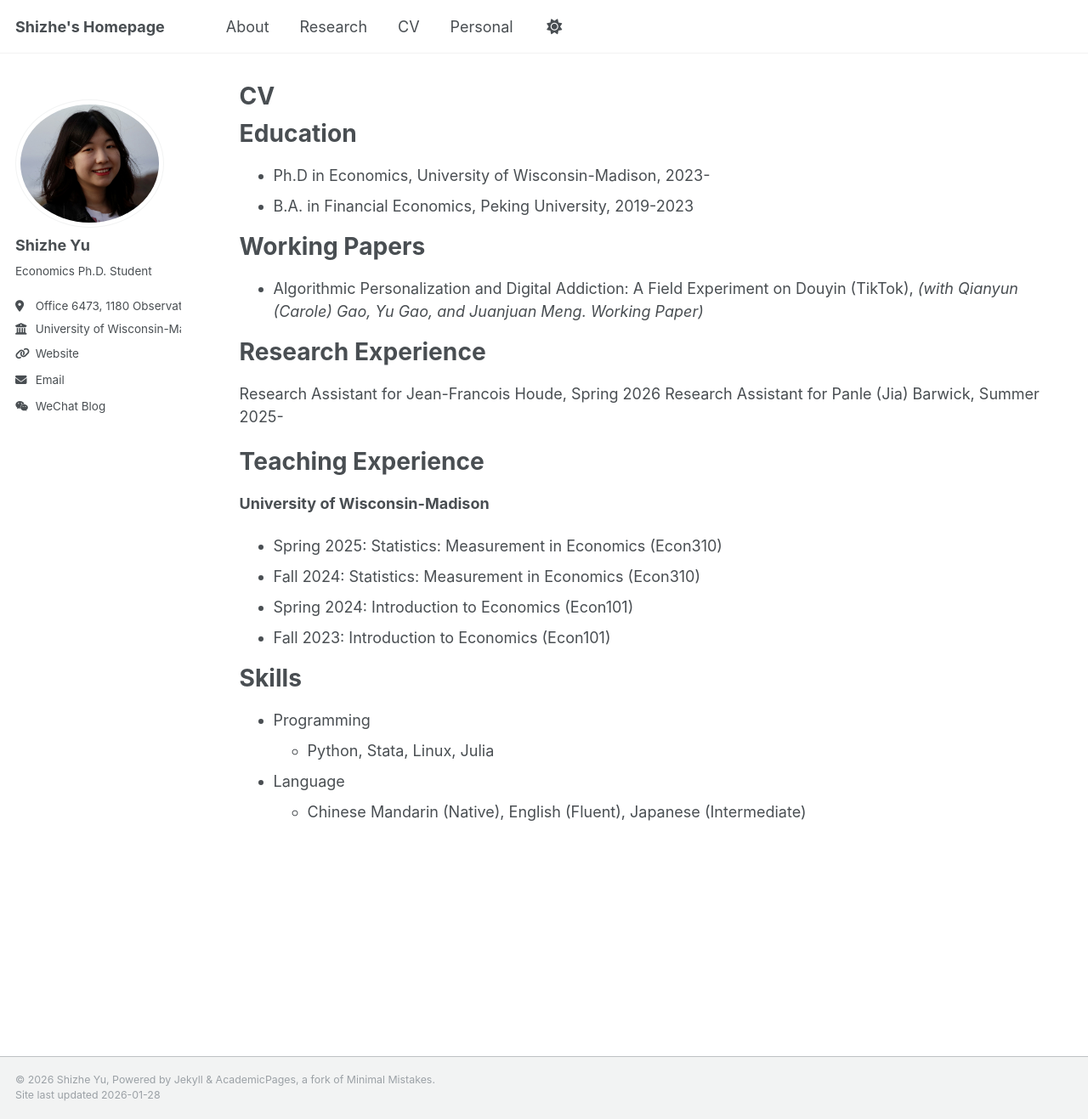
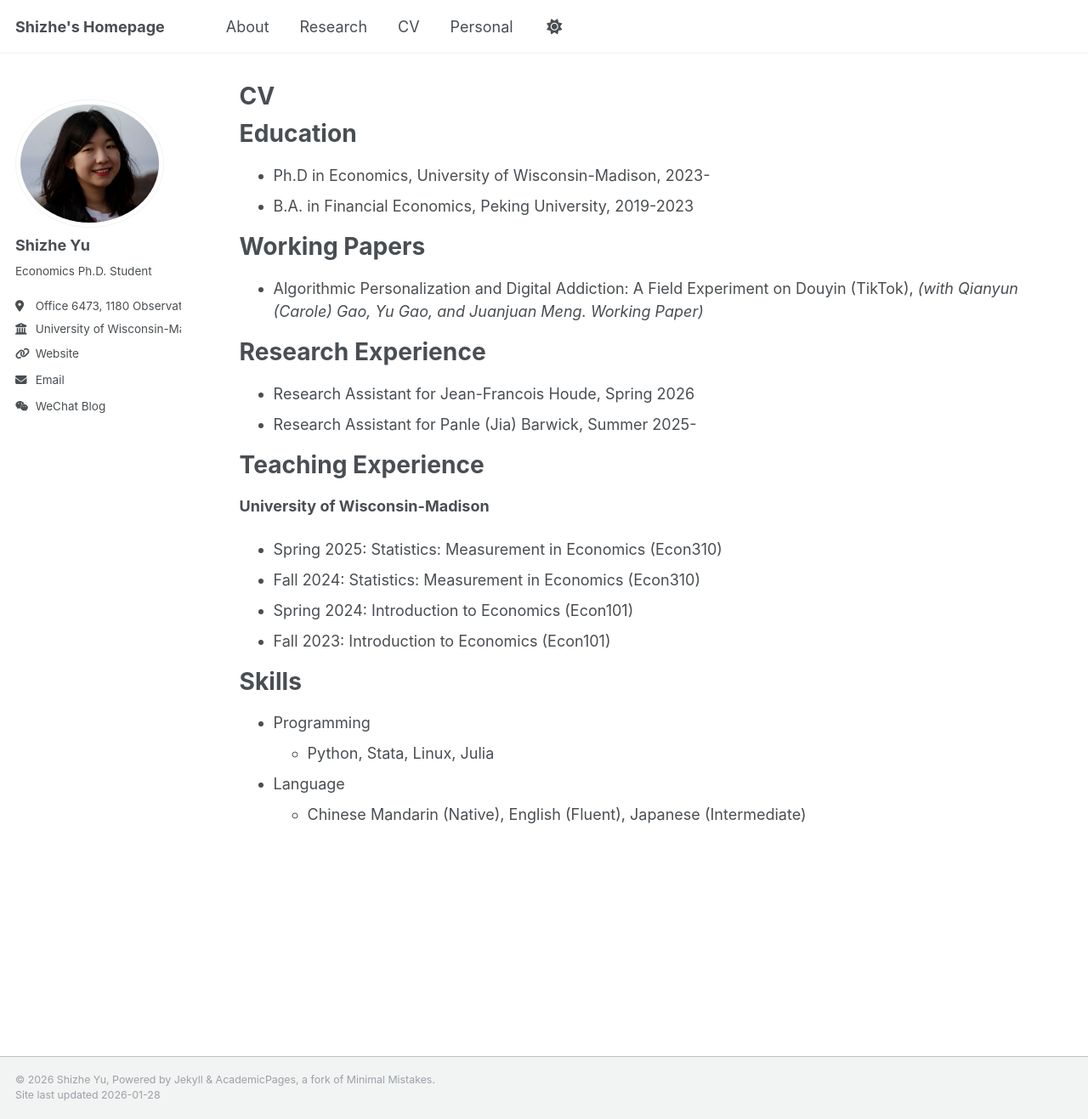
Before and after one commit to shizhe-yu/shizhe-yu.github.io, a Jekyll site: the page built from _pages/cv.md, in a window 1280 px wide and 1317 px high. Shown: the whole window at 85% size. Built offline with Jekyll 4.4.1, drawn with Linux system fonts in a browser that asks for light colours.

```diff
--- a/_pages/cv.md
+++ b/_pages/cv.md
@@ -21,8 +21,8 @@ Working Papers
 
 Research Experience
 ======
-Research Assistant for Jean-Francois Houde, Spring 2026
-Research Assistant for Panle (Jia) Barwick, Summer 2025-
+* Research Assistant for Jean-Francois Houde, Spring 2026
+* Research Assistant for Panle (Jia) Barwick, Summer 2025-
 
 Teaching Experience
 ======
```
